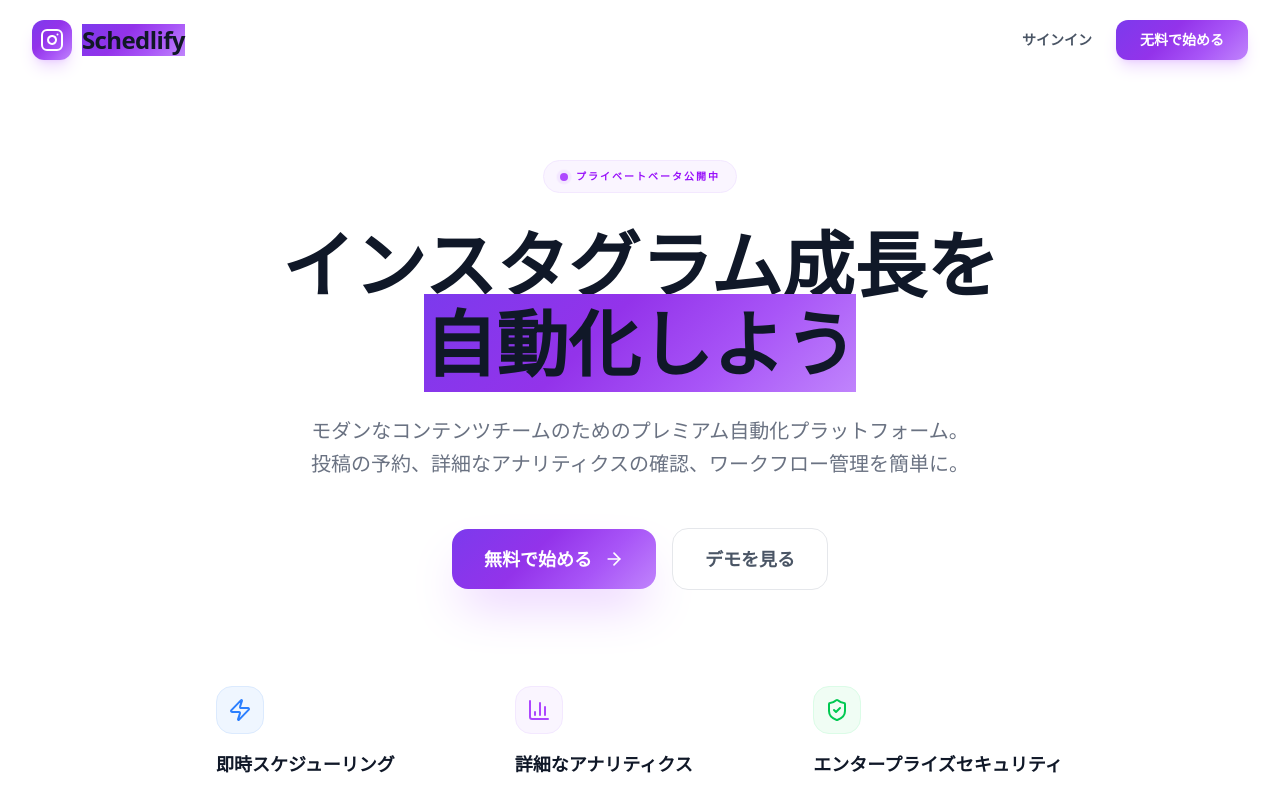
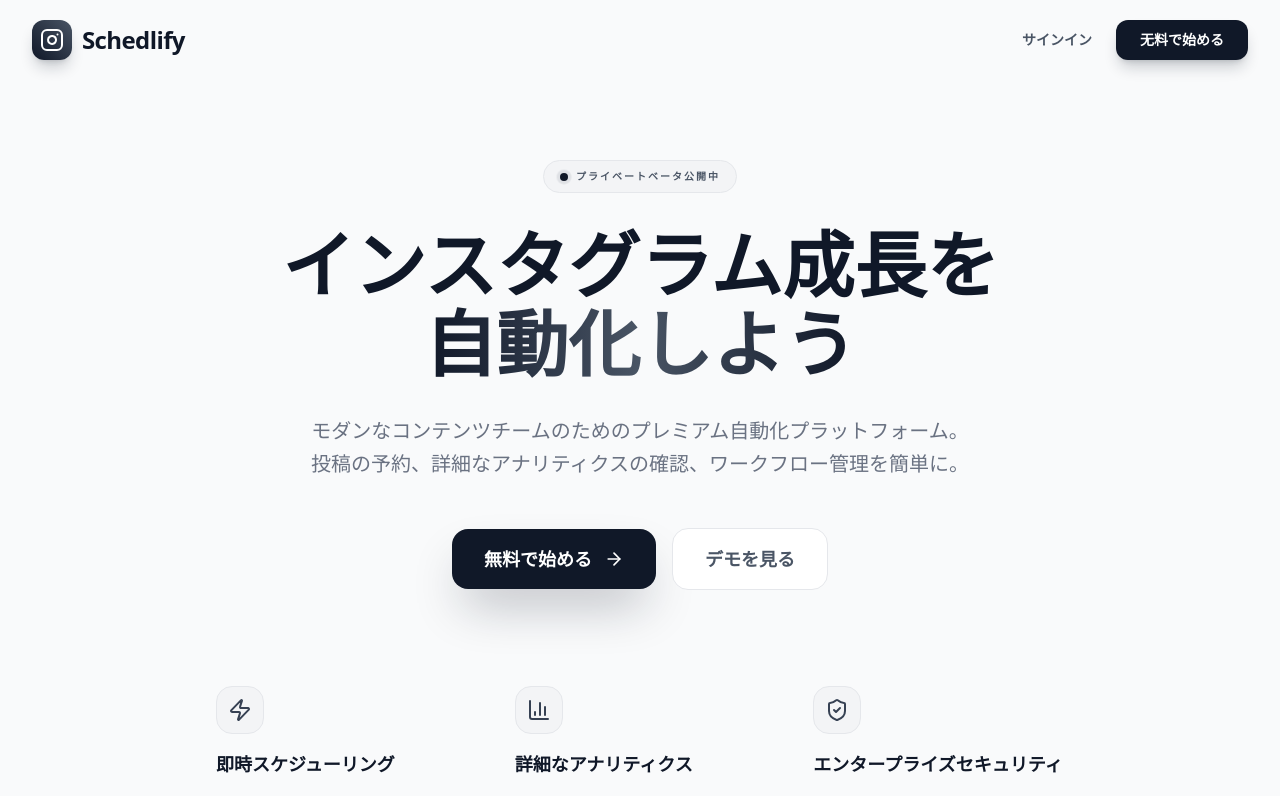
Before and after one commit to quinque-tech-support/sns-testing, a Next.js app: page / in a window 1280 px wide. Shown: the top 796 px of the page. Built offline with nearby package versions, Linux system fonts and the light colour scheme; no server answers.

Commit message:
update: icons color

```diff
--- a/app/components/Topbar.tsx
+++ b/app/components/Topbar.tsx
@@ -59,9 +59,9 @@ export function Topbar({ user }: TopbarProps) {
                             onClick={() => setIsAccountMenuOpen(!isAccountMenuOpen)}
                             className="flex items-center gap-2.5 px-3 py-1.5 bg-gray-50 border border-gray-200 rounded-xl hover:bg-gray-100 transition-all duration-200 ease-out active:scale-95 group"
                         >
-                            <div className="w-6 h-6 rounded-full instagram-gradient flex items-center justify-center p-0.5 shadow-sm">
+                            <div className="w-6 h-6 rounded-full bg-gradient-to-tr from-gray-900 to-gray-600 flex items-center justify-center p-0.5 shadow-sm">
                                 <div className="w-full h-full rounded-full bg-white flex items-center justify-center">
-                                    <Instagram className="w-3.5 h-3.5 instagram-text-gradient" />
+                                    <Instagram className="w-3.5 h-3.5 text-gray-800" />
                                 </div>
                             </div>
                             <span className="text-sm font-semibold text-gray-800 hidden sm:inline">
@@ -104,7 +104,7 @@ export function Topbar({ user }: TopbarProps) {
 
                 {/* Profile Toggle (Mobile/Mini) */}
                 <button className="flex items-center justify-center w-9 h-9 rounded-xl border border-gray-200 bg-gray-50 hover:bg-gray-100 transition-all duration-200 ease-out active:scale-95 sm:hidden">
-                    <div className="w-7 h-7 rounded-lg bg-purple-500 text-white flex items-center justify-center text-xs font-bold">
+                    <div className="w-7 h-7 rounded-lg bg-gradient-to-tr from-gray-900 to-gray-600 text-white flex items-center justify-center text-xs font-bold">
                         {initials}
                     </div>
                 </button>
--- a/app/globals.css
+++ b/app/globals.css
@@ -3,7 +3,7 @@
 :root {
   --background: #f9fafb;
   --foreground: #111827;
-  --instagram-gradient: linear-gradient(135deg, #7C3AED 0%, #9333EA 40%, #A855F7 70%, #C084FC 100%);
+  --instagram-gradient: linear-gradient(135deg, #000000 0%, #333333 50%, #000000 100%);
 }
 
 @theme inline {
--- a/app/page.tsx
+++ b/app/page.tsx
@@ -11,21 +11,21 @@ export default async function Home() {
   }
 
   return (
-    <div className="min-h-screen bg-white flex flex-col font-sans selection:bg-purple-100 italic-none">
+    <div className="min-h-screen bg-[var(--background)] flex flex-col font-sans selection:bg-gray-200">
       <AuthRedirectGuard />
       {/* Simple Header */}
       <header className="h-20 flex items-center justify-between px-8 max-w-7xl mx-auto w-full">
         <div className="flex items-center gap-2.5">
-          <div className="w-10 h-10 rounded-xl instagram-gradient flex items-center justify-center shadow-lg shadow-purple-500/20">
+          <div className="w-10 h-10 rounded-xl bg-gradient-to-tr from-gray-900 to-gray-600 flex items-center justify-center shadow-lg shadow-gray-900/20">
             <Instagram className="w-6 h-6 text-white" />
           </div>
-          <span className="font-bold text-2xl tracking-tight bg-clip-text instagram-gradient">
+          <span className="font-bold text-2xl tracking-tight text-gray-900">
             Schedlify
           </span>
         </div>
         <div className="flex items-center gap-6">
           <Link href="/signin" className="text-sm font-bold text-gray-600 hover:text-gray-900 transition-colors">サインイン</Link>
-          <Link href="/signup" className="px-6 py-2.5 instagram-gradient text-white rounded-xl text-sm font-bold shadow-lg shadow-purple-500/20 hover:opacity-90 active:scale-95 transition-all">
+          <Link href="/signup" className="px-6 py-2.5 bg-gray-900 text-white rounded-xl text-sm font-bold shadow-lg shadow-gray-900/20 hover:bg-gray-800 active:scale-95 transition-all">
             无料で始める
           </Link>
         </div>
@@ -33,17 +33,17 @@ export default async function Home() {
 
       {/* Hero Section */}
       <main className="flex-1 flex flex-col items-center justify-center px-6 text-center max-w-4xl mx-auto py-20">
-        <div className="inline-flex items-center gap-2 px-4 py-2 bg-purple-50 rounded-full mb-8 border border-purple-100 animate-in fade-in slide-in-from-bottom-4 duration-700">
+        <div className="inline-flex items-center gap-2 px-4 py-2 bg-gray-100 rounded-full mb-8 border border-gray-200 animate-in fade-in slide-in-from-bottom-4 duration-700">
           <span className="relative flex h-2 w-2">
-            <span className="animate-ping absolute inline-flex h-full w-full rounded-full bg-purple-400 opacity-75"></span>
-            <span className="relative inline-flex rounded-full h-2 w-2 bg-purple-500"></span>
+            <span className="animate-ping absolute inline-flex h-full w-full rounded-full bg-gray-600 opacity-75"></span>
+            <span className="relative inline-flex rounded-full h-2 w-2 bg-gray-900"></span>
           </span>
-          <span className="text-[10px] font-black uppercase tracking-[0.2em] text-purple-600">プライベートベータ公開中</span>
+          <span className="text-[10px] font-black uppercase tracking-[0.2em] text-gray-600">プライベートベータ公開中</span>
         </div>
 
         <h1 className="text-5xl md:text-7xl font-black text-gray-900 leading-[1.1] mb-8 animate-in fade-in slide-in-from-bottom-8 duration-700 delay-100">
           インスタグラム成長を <br />
-          <span className="bg-clip-text instagram-gradient">自動化しよう</span>
+          <span className="bg-gradient-to-r from-gray-900 via-gray-600 to-gray-900 bg-clip-text text-transparent">自動化しよう</span>
         </h1>
 
         <p className="text-xl text-gray-500 mb-12 max-w-2xl leading-relaxed animate-in fade-in slide-in-from-bottom-12 duration-700 delay-200">
@@ -51,7 +51,7 @@ export default async function Home() {
         </p>
 
         <div className="flex flex-col sm:flex-row items-center gap-4 animate-in fade-in slide-in-from-bottom-16 duration-700 delay-300">
-          <Link href="/signup" className="group px-8 py-4 instagram-gradient text-white rounded-2xl font-black text-lg shadow-2xl shadow-purple-500/30 hover:scale-105 active:scale-95 transition-all flex items-center gap-3">
+          <Link href="/signup" className="group px-8 py-4 bg-gray-900 text-white rounded-2xl font-black text-lg shadow-2xl shadow-gray-900/30 hover:scale-105 active:scale-95 transition-all flex items-center gap-3">
             無料で始める
             <ArrowRight className="w-5 h-5 group-hover:translate-x-1 transition-transform" />
           </Link>
@@ -63,22 +63,22 @@ export default async function Home() {
         {/* Trust Badges / Features */}
         <div className="mt-24 grid grid-cols-1 md:grid-cols-3 gap-12 text-left w-full animate-in fade-in slide-in-from-bottom-20 duration-1000 delay-500">
           <div className="space-y-4">
-            <div className="w-12 h-12 bg-blue-50 rounded-2xl flex items-center justify-center border border-blue-100">
-              <Zap className="w-6 h-6 text-blue-500" />
+            <div className="w-12 h-12 bg-gray-100 rounded-2xl flex items-center justify-center border border-gray-200">
+              <Zap className="w-6 h-6 text-gray-700" />
             </div>
             <h3 className="font-bold text-gray-900 text-lg">即時スケジューリング</h3>
             <p className="text-gray-500 text-sm leading-relaxed">オーディエンスが最もアクティブな時間に、単一投稿・カルーセル・リールを正確に公開できます。</p>
           </div>
           <div className="space-y-4">
-            <div className="w-12 h-12 bg-purple-50 rounded-2xl flex items-center justify-center border border-purple-100">
-              <BarChart3 className="w-6 h-6 text-purple-500" />
+            <div className="w-12 h-12 bg-gray-100 rounded-2xl flex items-center justify-center border border-gray-200">
+              <BarChart3 className="w-6 h-6 text-gray-700" />
             </div>
             <h3 className="font-bold text-gray-900 text-lg">詳細なアナリティクス</h3>
             <p className="text-gray-500 text-sm leading-relaxed">「いいね」だけではありません。リーチ・保存数・コンバージョン率を詳細レポートで追跡。</p>
           </div>
           <div className="space-y-4">
-            <div className="w-12 h-12 bg-green-50 rounded-2xl flex items-center justify-center border border-green-100">
-              <ShieldCheck className="w-6 h-6 text-green-500" />
+            <div className="w-12 h-12 bg-gray-100 rounded-2xl flex items-center justify-center border border-gray-200">
+              <ShieldCheck className="w-6 h-6 text-gray-700" />
             </div>
             <h3 className="font-bold text-gray-900 text-lg">エンタープライズセキュリティ</h3>
             <p className="text-gray-500 text-sm leading-relaxed">公式Meta API連携により、アカウントの安全性と規約遵守を保証します。</p>
--- a/app/privacy/page.tsx
+++ b/app/privacy/page.tsx
@@ -4,7 +4,7 @@ import { ArrowLeft } from "lucide-react";
 
 export default function PrivacyPolicy() {
   return (
-    <div className="min-h-screen bg-gray-50 flex flex-col items-center py-12 px-4 sm:px-6 lg:px-8 dark:bg-gray-900">
+    <div className="min-h-screen bg-[var(--background)] flex flex-col items-center py-12 px-4 sm:px-6 lg:px-8">
       <div className="max-w-3xl w-full space-y-8 bg-white dark:bg-gray-800 p-8 rounded-2xl shadow-sm border border-gray-100 dark:border-gray-700">
         <div className="flex items-center space-x-4 mb-8">
           <Link
--- a/app/terms/page.tsx
+++ b/app/terms/page.tsx
@@ -4,7 +4,7 @@ import { ArrowLeft } from "lucide-react";
 
 export default function TermsOfService() {
   return (
-    <div className="min-h-screen bg-gray-50 flex flex-col items-center py-12 px-4 sm:px-6 lg:px-8 dark:bg-gray-900">
+    <div className="min-h-screen bg-[var(--background)] flex flex-col items-center py-12 px-4 sm:px-6 lg:px-8">
       <div className="max-w-3xl w-full space-y-8 bg-white dark:bg-gray-800 p-8 rounded-2xl shadow-sm border border-gray-100 dark:border-gray-700">
         <div className="flex items-center space-x-4 mb-8">
           <Link
```
Also changed, not shown: app/components/Sidebar.tsx (+4 -4 lines), app/signin/page.tsx (+9 -9 lines), app/signup/page.tsx (+11 -11 lines).
